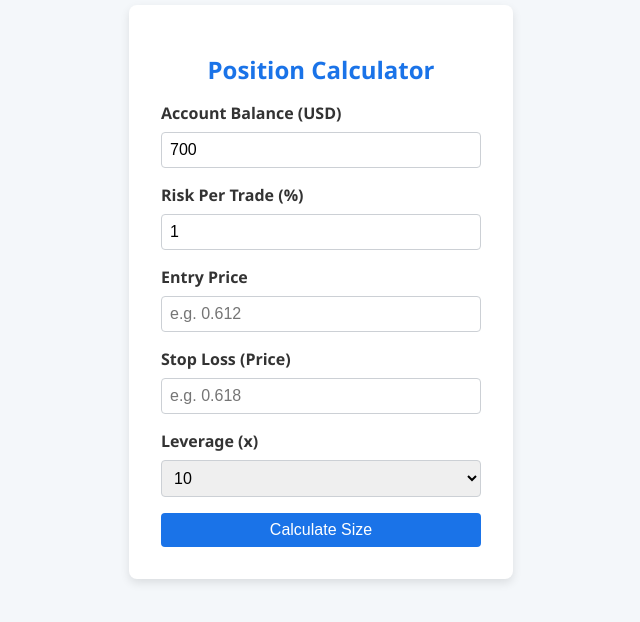
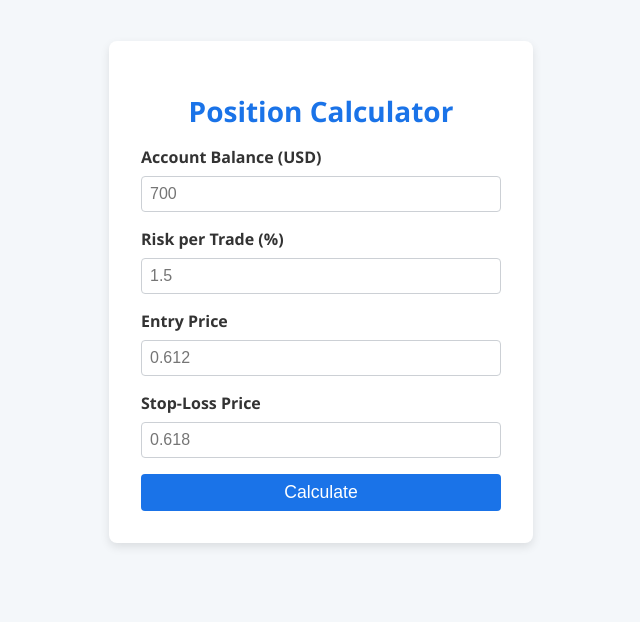
Before and after one commit to aswin-ganesh/position-size-calculator-, a plain HTML site: page index.html in a window 1280 px wide. Shown: the part 108-730 px from the top of the page, without its empty margins (319-959 px from the left). Drawn offline with Linux system fonts and the light colour scheme.

Commit message:
feat(ui): beautify calculator and add SL, at-risk, TP1/TP2 outputs

```diff
--- a/index.html
+++ b/index.html
@@ -20,11 +20,11 @@
       padding: 2rem;
       border-radius: 8px;
       box-shadow: 0 4px 10px rgba(0,0,0,0.1);
-      width: 320px;
+      width: 360px;
     }
     h1 {
       margin-bottom: 1rem;
-      font-size: 1.5rem;
+      font-size: 1.75rem;
       text-align: center;
       color: #1a73e8;
     }
@@ -50,6 +50,7 @@
       border: none;
       cursor: pointer;
       transition: background 0.3s ease;
+      font-size: 1.1rem;
     }
     button:hover {
       background: #1668c1;
@@ -58,8 +59,7 @@
       background: #eef3fc;
       padding: 1rem;
       border-radius: 4px;
-      margin-top: 1rem;
-      text-align: center;
+      margin-top: 1.5rem;
     }
     .output p {
       margin: 0.5rem 0;
@@ -70,46 +70,29 @@
 <body>
   <div class="container">
     <h1>Position Calculator</h1>
-
     <div class="form-group">
       <label for="balance">Account Balance (USD)</label>
-      <input id="balance" type="number" step="any" value="700" />
+      <input id="balance" type="number" step="any" placeholder="700" />
     </div>
-
     <div class="form-group">
-      <label for="riskPct">Risk Per Trade (%)</label>
-      <input id="riskPct" type="number" step="any" value="1" />
+      <label for="riskPct">Risk per Trade (%)</label>
+      <input id="riskPct" type="number" step="any" placeholder="1.5" />
     </div>
-
     <div class="form-group">
       <label for="entry">Entry Price</label>
-      <input id="entry" type="number" step="any" placeholder="e.g. 0.612" />
+      <input id="entry" type="number" step="any" placeholder="0.612" />
     </div>
-
     <div class="form-group">
-      <label for="stop">Stop Loss (Price)</label>
-      <input id="stop" type="number" step="any" placeholder="e.g. 0.618" />
+      <label for="stop">Stop-Loss Price</label>
+      <input id="stop" type="number" step="any" placeholder="0.618" />
     </div>
-
-    <div class="form-group">
-      <label for="lev">Leverage (x)</label>
-      <select id="lev">
-        <option>1</option>
-        <option>2</option>
-        <option>5</option>
-        <option selected>10</option>
-        <option>20</option>
-        <option>50</option>
-        <option>100</option>
-      </select>
-    </div>
-
-    <button onclick="calculate()">Calculate Size</button>
+    <button onclick="calculate()">Calculate</button>
 
     <div class="output" id="result" style="display:none;">
+      <p id="atRisk"></p>
       <p id="units"></p>
       <p id="notional"></p>
-      <p id="atRisk"></p>
+      <p id="slAmount"></p>
       <p id="tp1"></p>
       <p id="tp2"></p>
     </div>
@@ -117,41 +100,49 @@
 
   <script>
     function calculate() {
-      // read & parse
-      const balance   = parseFloat(document.getElementById('balance').value);
-      const riskPct   = parseFloat(document.getElementById('riskPct').value) / 100;
-      const entry     = parseFloat(document.getElementById('entry').value);
-      const stop      = parseFloat(document.getElementById('stop').value);
-      const lev       = parseFloat(document.getElementById('lev').value);
+      const bal    = parseFloat(document.getElementById('balance').value);
+      const risk   = parseFloat(document.getElementById('riskPct').value) / 100;
+      const entry  = parseFloat(document.getElementById('entry').value);
+      const stop   = parseFloat(document.getElementById('stop').value);
 
-      // basic validation
-      if ([balance, riskPct, entry, stop, lev].some(v=>isNaN(v)) || entry === stop) {
-        alert('Please enter valid numbers for all fields, and ensure entry ≠ stop.');
+      if (
+        isNaN(bal) || bal <= 0 ||
+        isNaN(risk)|| risk <= 0 ||
+        isNaN(entry)|| entry <= 0 ||
+        isNaN(stop) || stop <= 0 ||
+        entry === stop
+      ) {
+        alert('Please enter valid, non-zero values.');
         return;
       }
 
-      // how much of YOUR CAPITAL you're risking
-      const riskAmount = balance * riskPct;
+      // dollar amount at risk
+      const riskAmount  = bal * risk;
+      // per-unit risk
+      const slPerUnit   = Math.abs(entry - stop);
+      // units to trade
+      const units       = riskAmount / slPerUnit;
+      // total notional = units × entry
+      const notional    = units * entry;
+      // determine long vs short for TP calc
+      const direction   = entry > stop ? 1 : -1;
+      // TP targets at ±1.5% and ±3% of entry
+      const tp1Price    = entry + direction * entry * 0.015;
+      const tp2Price    = entry + direction * entry * 0.03;
 
-      // price move per unit
-      const diff = Math.abs(entry - stop);
-
-      // contracts/contracts units = (riskAmount / diff) * leverage
-      const units = (riskAmount / diff) * lev;
-
-      // notional position size in USDT
-      const notional = units * entry;
-
-      // take-profit levels from entry
-      const tp1price = entry * (1 - 0.015);  // 1.5% move
-      const tp2price = entry * (1 - 0.03);   // 3% move
-
-      // render
-      document.getElementById('units').textContent   = `Units: ${units.toFixed(4)}`;
-      document.getElementById('notional').textContent = `Position Size: ${notional.toFixed(2)} USDT`;
-      document.getElementById('atRisk').textContent   = `At-Risk (if SL hits): ${riskAmount.toFixed(2)} USDT`;
-      document.getElementById('tp1').textContent      = `TP₁ (1.5%): ${tp1price.toFixed(6)}`;
-      document.getElementById('tp2').textContent      = `TP₂ (3%): ${tp2price.toFixed(6)}`;
+      // show results
+      document.getElementById('atRisk').textContent  =
+        `At-Risk: $${riskAmount.toFixed(2)}`;
+      document.getElementById('units').textContent   =
+        `Units: ${units.toFixed(2)}`;
+      document.getElementById('notional').textContent=
+        `Notional Size: $${notional.toFixed(2)}`;
+      document.getElementById('slAmount').textContent=
+        `Risk per Unit: $${slPerUnit.toFixed(6)}`;
+      document.getElementById('tp1').textContent      =
+        `TP₁ (±1.5%): ${tp1Price.toFixed(6)}`;
+      document.getElementById('tp2').textContent      =
+        `TP₂ (±3%): ${tp2Price.toFixed(6)}`;
       document.getElementById('result').style.display = 'block';
     }
   </script>
```
